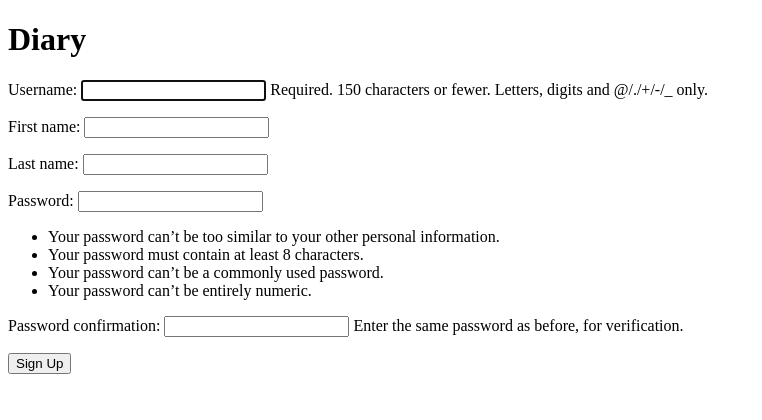
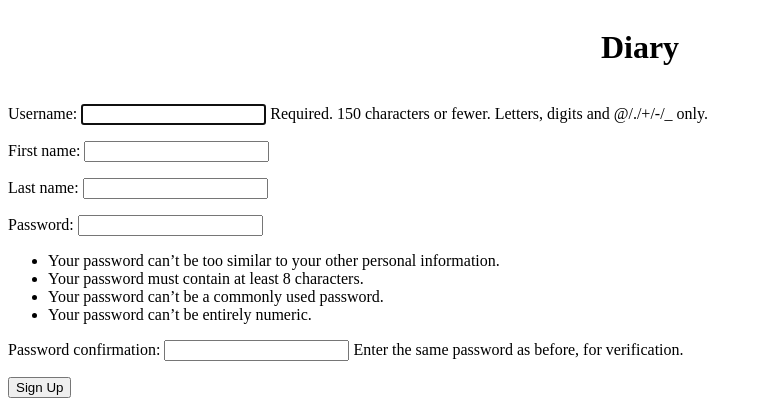
Before and after one commit to shivams906/diary, a Django app: page /accounts/signup/ in a window 1280 px wide. Shown: the top 420 px of the page, without its empty margins (0-762 px from the left). Run offline with Django 3.2, Linux system fonts and the light colour scheme.

Commit message:
added a header

```diff
--- a/diary/static/diary/css/style.css
+++ b/diary/static/diary/css/style.css
@@ -1,28 +1,53 @@
+@charset "UTF-8";
 * {
-  box-sizing: border-box; }
+  box-sizing: border-box;
+}
+
+header {
+  display: grid;
+  grid-template-columns: auto auto auto;
+}
+header * {
+  align-self: center;
+}
+header h1 {
+  grid-column-start: 2;
+  grid-column-end: 3;
+  justify-self: center;
+}
+header div {
+  justify-self: end;
+}
 
 main ul {
-  list-style: none; }
+  list-style: none;
+}
 main ul li {
   position: relative;
-    margin: 15px; }
+  margin: 15px;
+}
 main ul .entry {
   padding: 15px;
   border: 1px solid;
-    width: max-content; }
+  width: max-content;
+}
 main ul .caret {
   cursor: pointer;
   display: block;
   border: 1px solid;
   padding: 15px;
-    width: max-content; }
+  width: max-content;
+}
 main ul .caret:hover {
-    background-color: #ccc; }
+  background-color: #ccc;
+}
 main ul .caret::before {
-    content: "\25B6";
+  content: "▶";
   position: absolute;
-    left: -20px; }
+  left: -20px;
+}
 main ul .caret-down:before {
-    transform: rotate(90deg); }
+  transform: rotate(90deg);
+}
 
 /*# sourceMappingURL=style.css.map */
--- a/diary/templates/diary/base.html
+++ b/diary/templates/diary/base.html
@@ -16,8 +16,10 @@
         {% endif %}
         <h1>Diary</h1>
         {% if user.is_authenticated %}
-        {{ user.username }}
-        <a href="{% url 'logout' %}">Logout</a>
+        <div>
+            {{ user.username }}
+            <a href="{% url 'logout' %}">Logout</a>
+        </div>
         {% endif %}
     </header>
     {% block content %}
```
Lines whose indentation alone changed are shown as unchanged.
